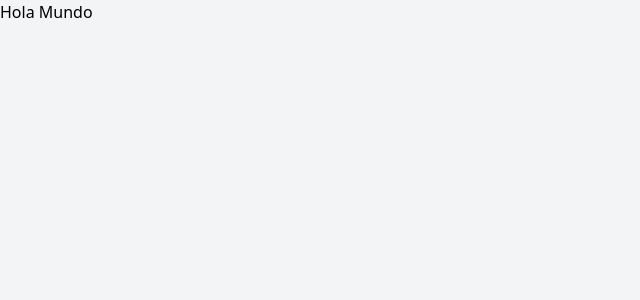
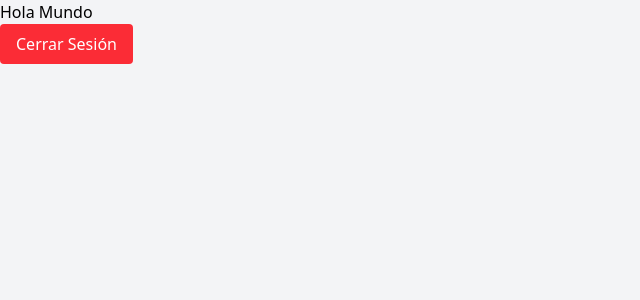
Before and after one commit to Juliandos/Burguer-Station-PT-, a Next.js app: page / in a window 1280 px wide. Shown: the top 300 px of the page, without its empty margins (0-640 px from the left). Built offline with nearby package versions, Linux system fonts and the light colour scheme.

Commit message:
Logout completo

```diff
--- /dev/null
+++ b/app/api/logout/route.ts
@@ -0,0 +1,21 @@
+import { NextResponse } from 'next/server';
+import { clearTokenCookie, getTokenFromCookie } from '../../lib/auth/jwt';
+
+export async function POST() {
+  try {
+    const response = NextResponse.json(
+      { message: 'Logout successfull' },
+      { status: 200 }
+    );
+
+    console.log('BEF cookie token', await getTokenFromCookie())
+    await clearTokenCookie();
+    console.log('AFT cookie token', await getTokenFromCookie())
+    return response;
+  } catch (error) {
+    return NextResponse.json(
+      { error: "Internal server error: " + error },
+      { status: 500 }
+    );
+  }
+}
--- a/app/lib/auth/jwt.ts
+++ b/app/lib/auth/jwt.ts
@@ -35,5 +35,5 @@ export const getTokenFromCookie = async () => {
 
 export const clearTokenCookie = async () => {
   const cookieStore = await cookies();
-  cookieStore.delete("auth_token");
+  await cookieStore.delete("auth_token");
 };
--- a/app/page.tsx
+++ b/app/page.tsx
@@ -1,5 +1,11 @@
+import LogoutButton from '@/components/auth/LogoutButton';
+
 export default function Home() {
   return (
-    <h1>Hola Mundo</h1>
+    <div>
+      <h1>Hola Mundo</h1>
+
+      <LogoutButton />
+    </div>
   );
 }
--- /dev/null
+++ b/components/auth/LogoutButton.tsx
@@ -0,0 +1,31 @@
+'use client';
+
+import { useRouter } from 'next/navigation';
+
+export default function LogoutButton() {
+  const router = useRouter();
+
+  const handleLogout = async () => {
+    try {
+      const response = await fetch('/api/logout', {
+        method: 'POST',
+      });
+
+      if (response.ok) {
+        router.push('/auth/login');
+        router.refresh(); // Para asegurar que el estado se actualice
+      }
+    } catch (error) {
+      console.error('Logout failed:', error);
+    }
+  };
+
+  return (
+    <button
+      onClick={handleLogout}
+      className="px-4 py-2 bg-red-500 text-white rounded hover:bg-red-600 transition-colors"
+    >
+      Cerrar Sesión
+    </button>
+  );
+}
--- a/middleware.ts
+++ b/middleware.ts
@@ -6,7 +6,7 @@ export async function middleware(request: NextRequest) {
   const path = request.nextUrl.pathname;
 
   // Rutas públicas
-  const publicPaths = ["/auth/login", "/auth/register"];
+  const publicPaths = ["/auth/login", "/auth/register", '/logout'];
   if (publicPaths.includes(path)) {
     return NextResponse.next();
   }
@@ -14,13 +14,13 @@ export async function middleware(request: NextRequest) {
   // Verificar token para rutas protegidas
   const token = request.cookies.get("auth_token")?.value;
   const verifiedToken = token && verifyToken(token);
-  console.log('token: ', token)
-  console.log('verifiedToken: ', verifiedToken)
-  console.log('Antes de verificar el token')
+  console.log("token: ", token);
+  console.log("verifiedToken: ", verifiedToken);
+  console.log("Antes de verificar el token");
 
   // Redirigir a login si no está autenticado
   if (!verifiedToken && !publicPaths.includes(path)) {
-    console.log('no token')
+    console.log("no token");
     const loginUrl = new URL("/auth/login", request.url);
     // Puedes añadir parámetros para redirigir después del login si lo deseas
     // loginUrl.searchParams.set('from', request.nextUrl.pathname);
```
Also changed, not shown: app/api/auth/route.ts (renamed from app/api/auth/route.tsx), 2 other files (tests, documents, lock files or other folders).
